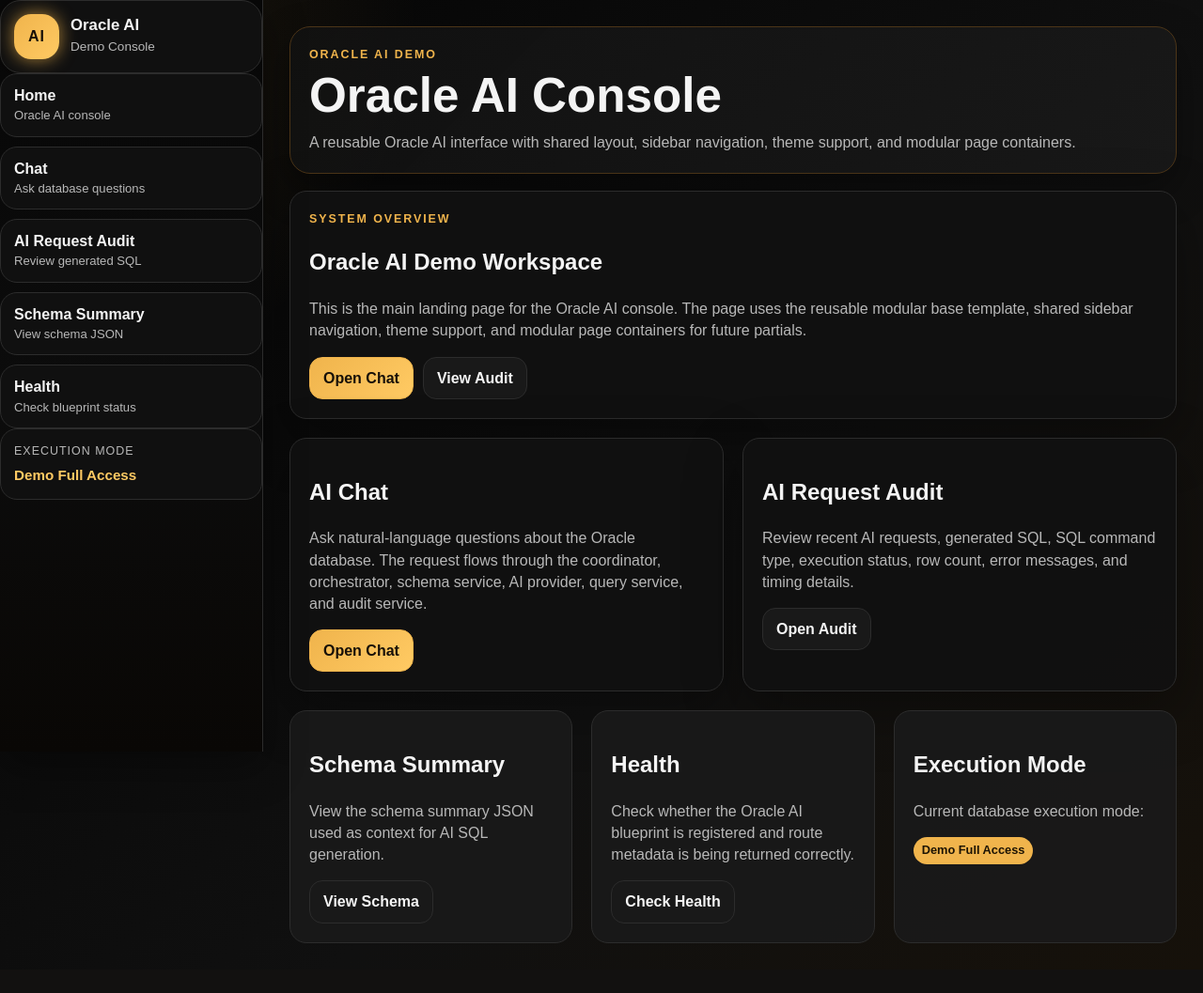
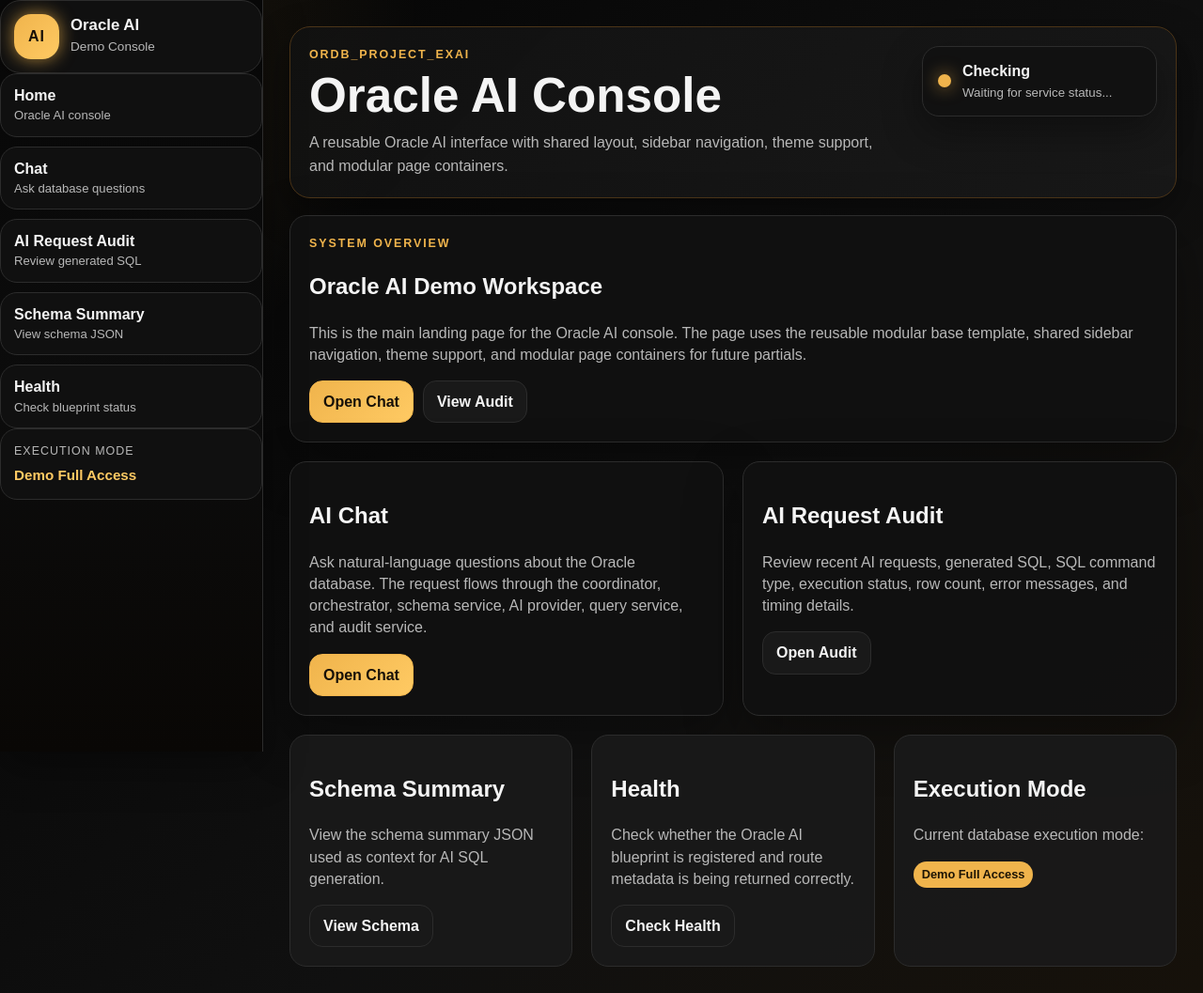
Before and after one commit to Rlemons12/ordb_project_exai, a Flask app: page /oracle-ai/ in a window 1280 px wide. Shown: the whole page at 94% size. Before the commit the page ends 1004 px from the top, so only its background shows below. Run offline with Flask 3, Linux system fonts and the light colour scheme; parts of the project's set-up code (start-up, migrations or seed data) failed here and were passed over.

Commit message:
Refactor page header template to simplify defaults, add service health status card, and improve maintainability

```diff
--- a/app/templates/modular_template/partials/page_header.html
+++ b/app/templates/modular_template/partials/page_header.html
@@ -1,25 +1,29 @@
 <header class="oracle-main-header">
     <div class="oracle-main-header-text">
         <p class="oracle-main-eyebrow">
-            {% block eyebrow %}
-                {{ page_eyebrow | default("Oracle AI Demo") }}
-            {% endblock %}
+            {{ project_name | default("ordb_project_exai") }}
         </p>
 
         <h1>
-            {% block page_heading %}
-                {{ page_heading | default(page_title | default("Oracle AI Demo")) }}
-            {% endblock %}
+            {{ page_heading | default("Oracle AI") }}
         </h1>
 
         <p class="oracle-main-subtitle">
-            {% block page_subtitle %}
-                {{ page_subtitle | default("AI-assisted Oracle database experimentation.") }}
-            {% endblock %}
+            {{ page_subtitle | default("Oracle AI demo console.") }}
         </p>
     </div>
 
-    <div class="oracle-main-header-actions">
-        {% block page_actions %}{% endblock %}
+    <div class="oracle-main-status-card">
+        <span class="exai-status-dot" id="health-dot"></span>
+
+        <div>
+            <strong id="health-title">
+                {{ health_title | default("Checking") }}
+            </strong>
+
+            <small id="health-detail">
+                {{ health_detail | default("Waiting for service status...") }}
+            </small>
+        </div>
     </div>
 </header>
```
